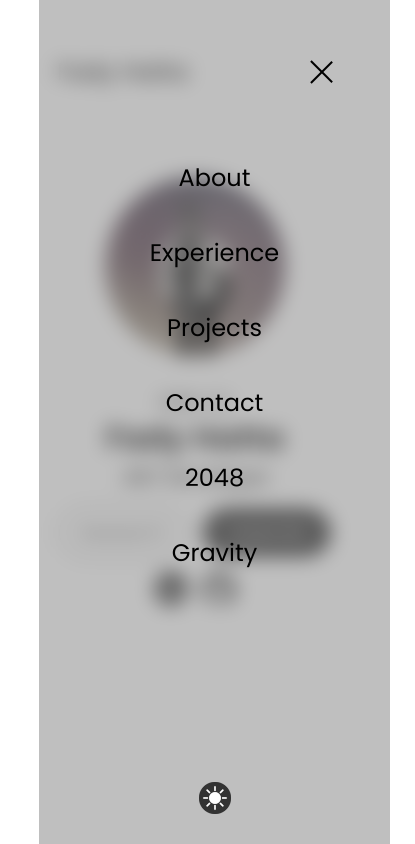
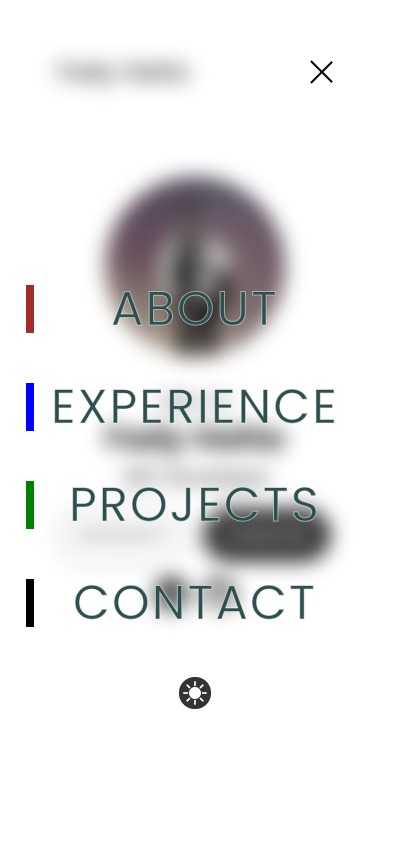
Before and after one commit to Manhattaa/CV-Portfolio-Website, a plain HTML site: page index.html in a window 390 px wide. Both pictures are taken after a click on the element 317 px from the left and 71 px from the top of the page. Shown: the top 844 px of the page, 415 px wide, since content can reach past the window. Drawn offline with Linux system fonts and the light colour scheme.

Commit message:
Made menu-links look prettier.

```diff
--- a/index.html
+++ b/index.html
@@ -12,7 +12,7 @@
   </head>
   <body>
     <nav id="desktop-nav">
-      <div class="logo">Fady Hatta</div>
+      <div class="logo">Fady</div>
       <div>
         <ul class="nav-links">
           <li><a href="#about">About</a></li>
@@ -41,12 +41,19 @@
           <span></span>
         </div>
         <div class="menu-links">
-          <li><a href="#about" onclick="toggleMenu()">About</a></li>
-          <li><a href="#experience" onclick="toggleMenu()">Experience</a></li>
-          <li><a href="#projects" onclick="toggleMenu()">Projects</a></li>
-          <li><a href="#contact" onclick="toggleMenu()">Contact</a></li>
-          <li><a href="#2048" onclick="toggleMenu()">2048</a></li>
-          <li><a href="#gravity" onclick="toggleMenu()">Gravity</a></li>
+          <ul>
+            <li style="--clr:brown">
+                <a href="#about" data-text="&nbsp;About&nbsp;"onclick="toggleMenu()">&nbsp;About&nbsp;</a>
+            </li>
+            <li style="--clr:blue">
+                <a href="#experience" data-text="&nbsp;Experience&nbsp;"onclick="toggleMenu()">&nbsp;Experience&nbsp;</a>
+            </li>
+            <li style="--clr:green">
+                <a href="#projects" data-text="&nbsp;Projects&nbsp;"onclick="toggleMenu()">&nbsp;Projects&nbsp;</a>
+            </li>
+            <li style="--clr:black">
+                <a href="#contact" data-text="&nbsp;Contact&nbsp;"onclick="toggleMenu()">&nbsp;Contact&nbsp;</a>
+            </li>
             <li>
               <img
                 id="modeToggle2"
@@ -57,7 +64,7 @@
                 alt="Color them icon"
               />
             </li>
-        </div>
+        </ul>
       </div>
     </nav>
     <section id="profile">
--- a/style.css
+++ b/style.css
@@ -36,6 +36,7 @@
 * {
   margin: 0;
   padding: 0;
+  font-family: 'Poppins', sans-serif;
 }
 
 h3 {
@@ -152,7 +153,6 @@ nav a:hover {
   right: 0;
   background-color: transparent;
   width: 100%;
-  width: 100%;
   height: 100%;
   display: flex;
   flex-direction: column;
@@ -161,14 +161,6 @@ nav a:hover {
   transform: translateX(100%);
   backdrop-filter: blur(10px) grayscale(90%);
   z-index: 100;
-}
-
-
-@media screen and (max-width: 768px) {
-  .menu-links {
-    width: 90%; /* Adjusted width for smaller screens */
-    max-width: 100%; /* Ensure it takes up full width on smaller screens */
-  }
 }
 
 .menu-links a {
@@ -181,39 +173,55 @@ nav a:hover {
   transition: all 0.3s ease-in-out;
 }
 
-.menu-links li {
+.menu-links.open ul {
+  position: relative;
+  display: flex;
+  flex-direction: column;
+  gap: 30px;
+}
+
+.menu-links ul li {
+  position: relative;
   list-style: none;
 }
 
-.menu-links.open {
-  height: 100vh;
-  transform: translateX(0);
-  background-color: rgba(128, 128, 128, 0.5);
-  overflow-y: hidden;
+.menu-links.open ul li a {
+  position: relative;
+  font-size: 3em;
+  text-decoration: none;
+  line-height: 1em;
+  letter-spacing: 2px;
+  text-transform: uppercase;
+  color: darkslategrey;
+  -webkit-text-stroke: 1px rgba(255,255,255,0.5);
+}
+.menu-links.open ul li a::before
+{
+  content: attr(data-text);
+  position: absolute;
+  left: 0;
+  color: var(--clr);
+  width: 0;
+  overflow: hidden;
+  transition: 0.3s;
+  border-right: 8px solid var(--clr);
+  -webkit-text-stroke: 3px var(--clr);
 }
 
-.menu-links.open ul {
-  padding: 20px 0px;
-  margin: 0;
+.menu-links.open ul li a:hover::before
+{
+  width: 100%;
+  filter: drop-shadow(0 0 25px var(--clr));
 }
 
-.menu-links.open li {
-  list-style: none;
-  margin-bottom: 20px;
-}
+.menu-links.open {
+  display: flex;
+  justify-content: center;
+  align-items: center;
+  min-height: 100vh;
+  background: transparent;
 
-.menu-links.open a {
-  display: block;
-  padding: 10px;
-  text-align: center;
-  font-size: 1.5rem;
-  color: var(--secondary-color);
-  text-decoration: none;
-  transition: all 0.3s ease-in-out;
-}
-
-.menu-links.open a:hover {
-  background-color: rgba(255, 255, 255, 0.1);
+  transform: translateX(0);
 }
 
 .menu-links.open li:nth-child(1) { /* Adjust the index for each menu item */
@@ -373,18 +381,9 @@ section {
   margin-top: 2rem;
 }
 
-.resized-gif {
-  width: 300px;
-  height: auto;
-  border-radius: 20px;
-}
-
-
-
 .about-details-container {
-  display: flex;
-  flex-direction: row;
-  align-items: flex-start;
+  justify-content: center;
+  flex-direction: column;
 }
 
 .about-containers,
@@ -394,6 +393,10 @@ section {
 
 .about-pic {
   border-radius: 2rem;
+  width: 250px;
+  height: auto;
+  border-radius: 20px;
+  margin-left: 200px;
 }
 
 .arrow {
@@ -405,16 +408,17 @@ section {
 .details-container {
   padding: 1.5rem;
   flex: 1;
-  background: var(--primary-color-2);
+  background: white;
   border-radius: 2rem;
-  border: var(--button-border);
-  border-color: var(--container-border);
+  border: rgb(53, 53, 53) 0.1rem solid;
+  border-color: rgb(163, 163, 163);
   text-align: center;
 }
 
 .section-container {
   gap: 4rem;
   height: 80%;
+  margin-right: 50
 }
 
 .section__pic-container {
```
Lines whose indentation alone changed are shown as unchanged.
